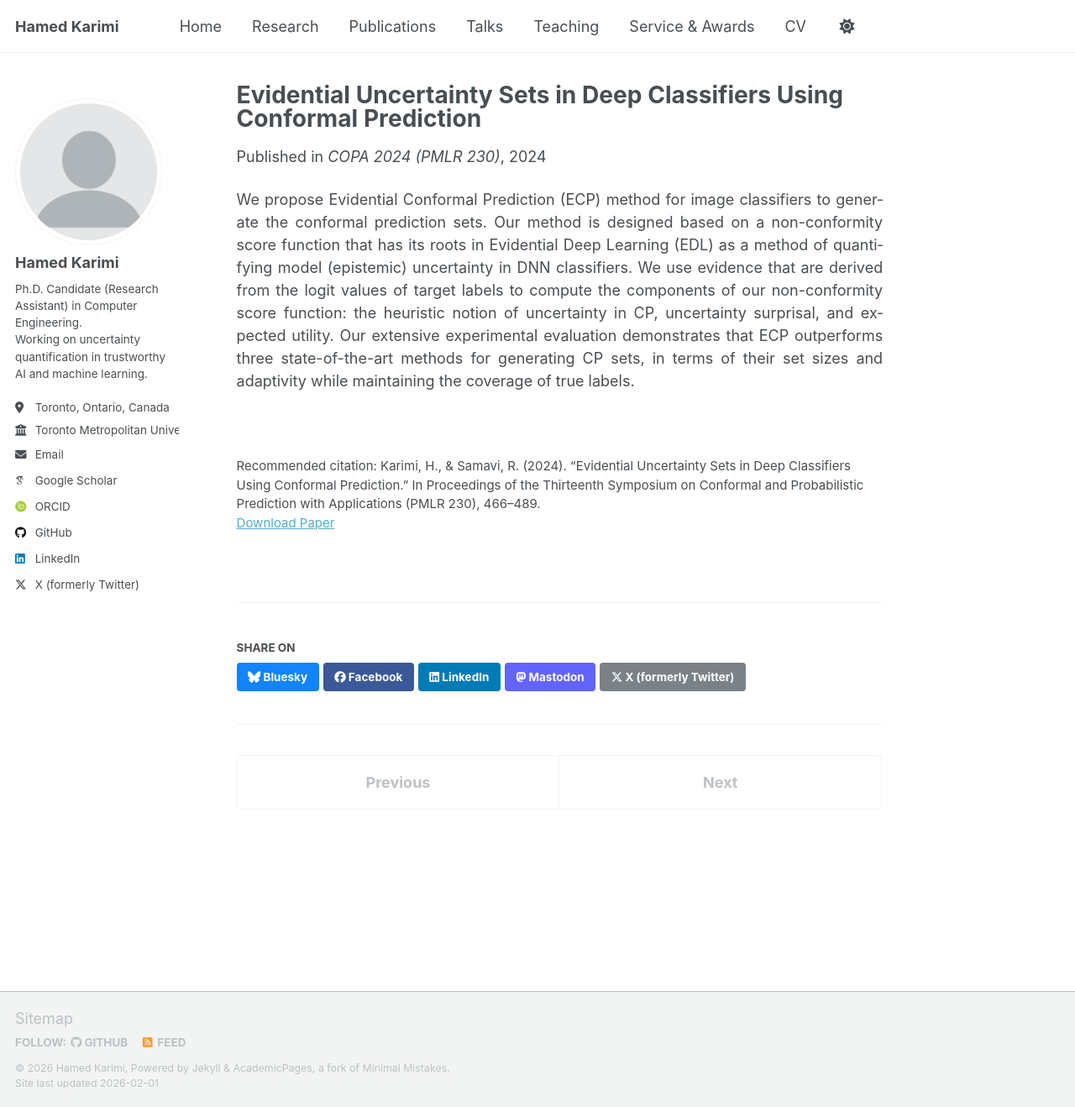
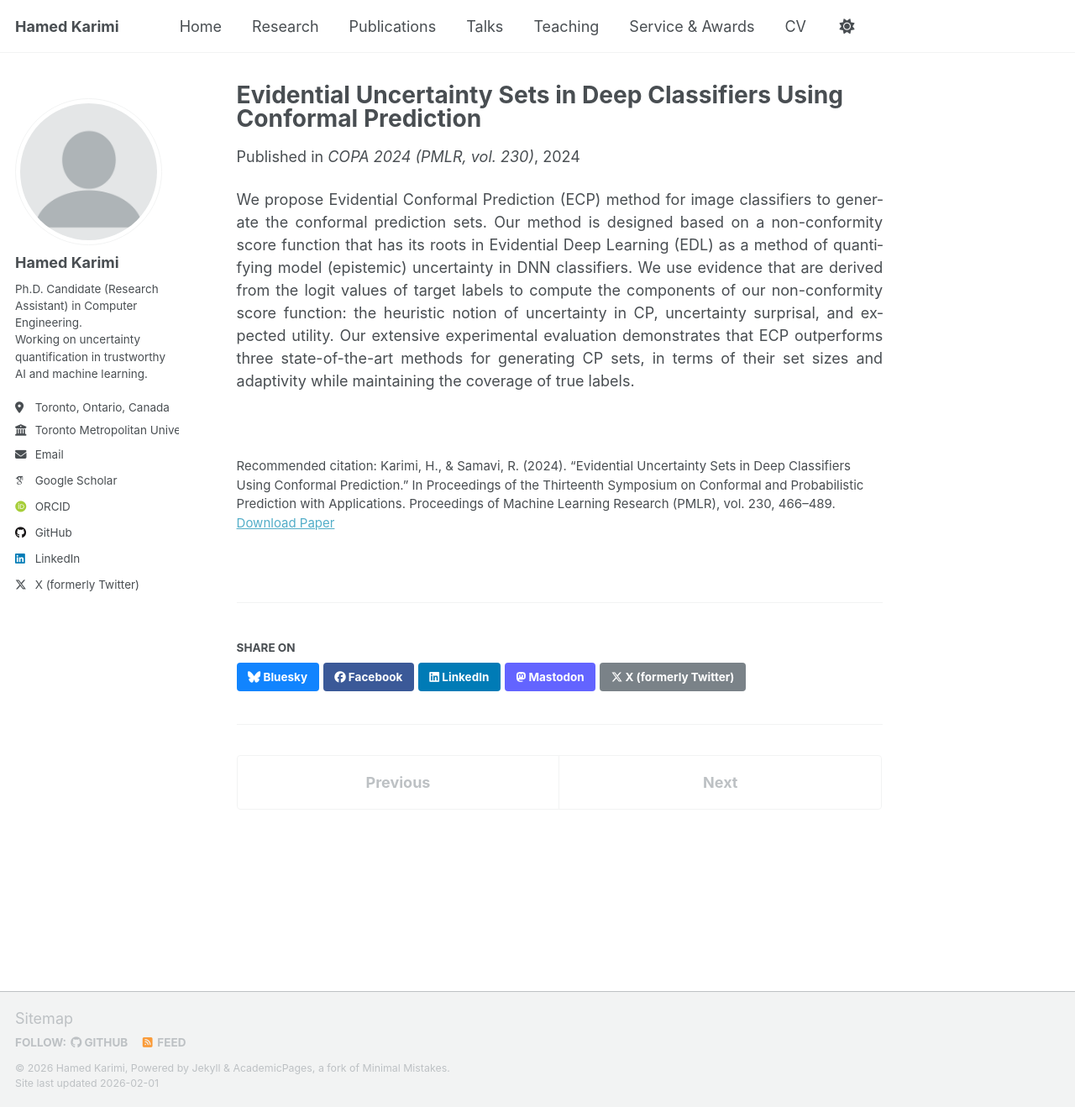
Before and after one commit to hamedmx/hamedmx.github.io, a Jekyll site: the page built from _publications/2024-09-10-ecp-copa.md, in a window 1280 px wide and 1318 px high. Shown: the whole window at 84% size. Built offline with Jekyll 4.4.1, drawn with Linux system fonts in a browser that asks for light colours; some web fonts are replaced; a script that is not in the unit is left out.

Commit message:
Update 2024-09-10-ecp-copa.md

```diff
--- a/_publications/2024-09-10-ecp-copa.md
+++ b/_publications/2024-09-10-ecp-copa.md
@@ -5,11 +5,11 @@ category: conferences
 permalink: /publication/2024-ecp-copa
 excerpt: "Evidential Conformal Prediction (ECP) for adaptive prediction sets with coverage guarantees."
 date: 2024-09-10
-venue: "COPA 2024 (PMLR 230)"
+venue: "COPA 2024 (PMLR, vol. 230)"
 paperurl: "https://proceedings.mlr.press/v230/karimi24a.html"
 pdf: "https://raw.githubusercontent.com/mlresearch/v230/main/assets/karimi24a/karimi24a.pdf"
 arxiv: "https://arxiv.org/abs/2406.10787"
-citation: 'Karimi, H., & Samavi, R. (2024). “Evidential Uncertainty Sets in Deep Classifiers Using Conformal Prediction.” In Proceedings of the Thirteenth Symposium on Conformal and Probabilistic Prediction with Applications (PMLR 230), 466–489.'
+citation: 'Karimi, H., & Samavi, R. (2024). “Evidential Uncertainty Sets in Deep Classifiers Using Conformal Prediction.” In Proceedings of the Thirteenth Symposium on Conformal and Probabilistic Prediction with Applications. Proceedings of Machine Learning Research (PMLR), vol. 230, 466–489.'
 ---
 
 <div class="justify-text">
```
